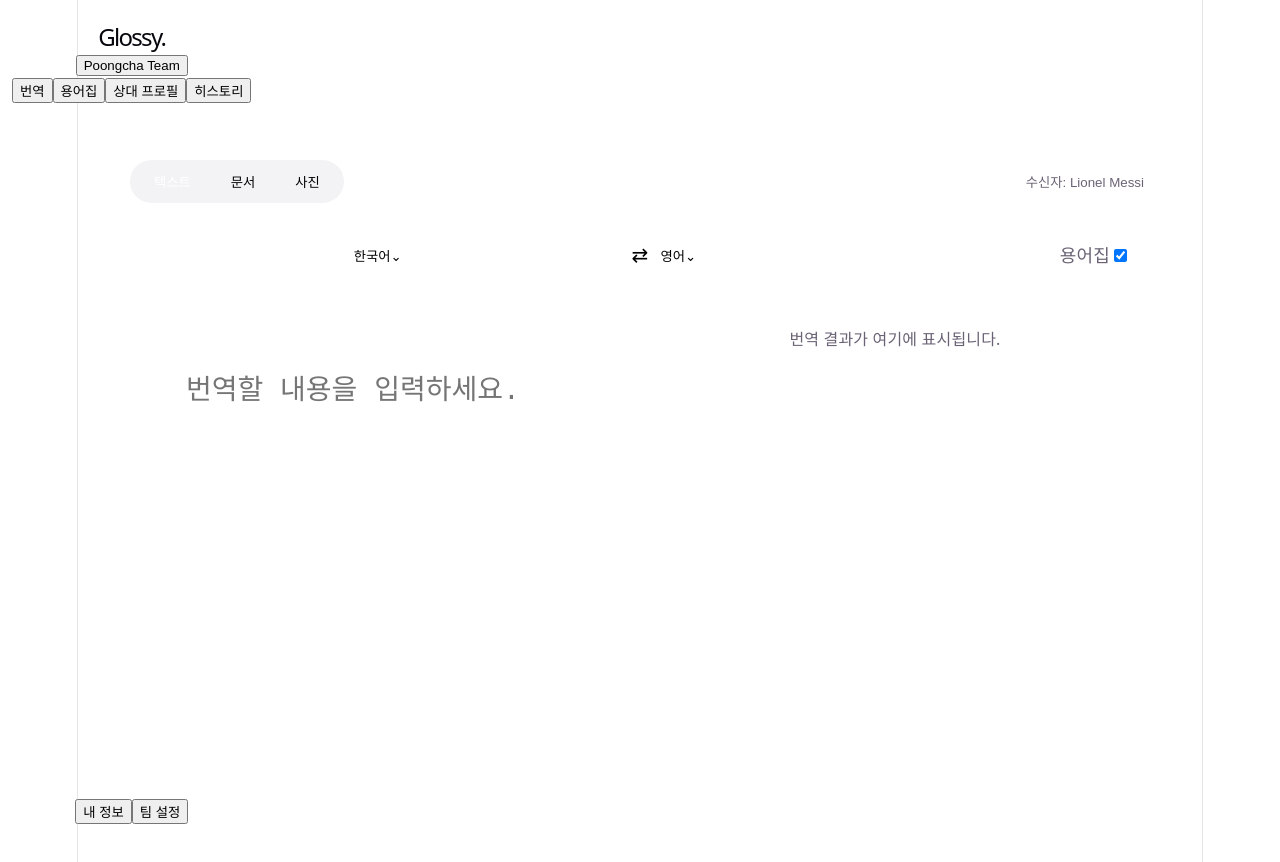
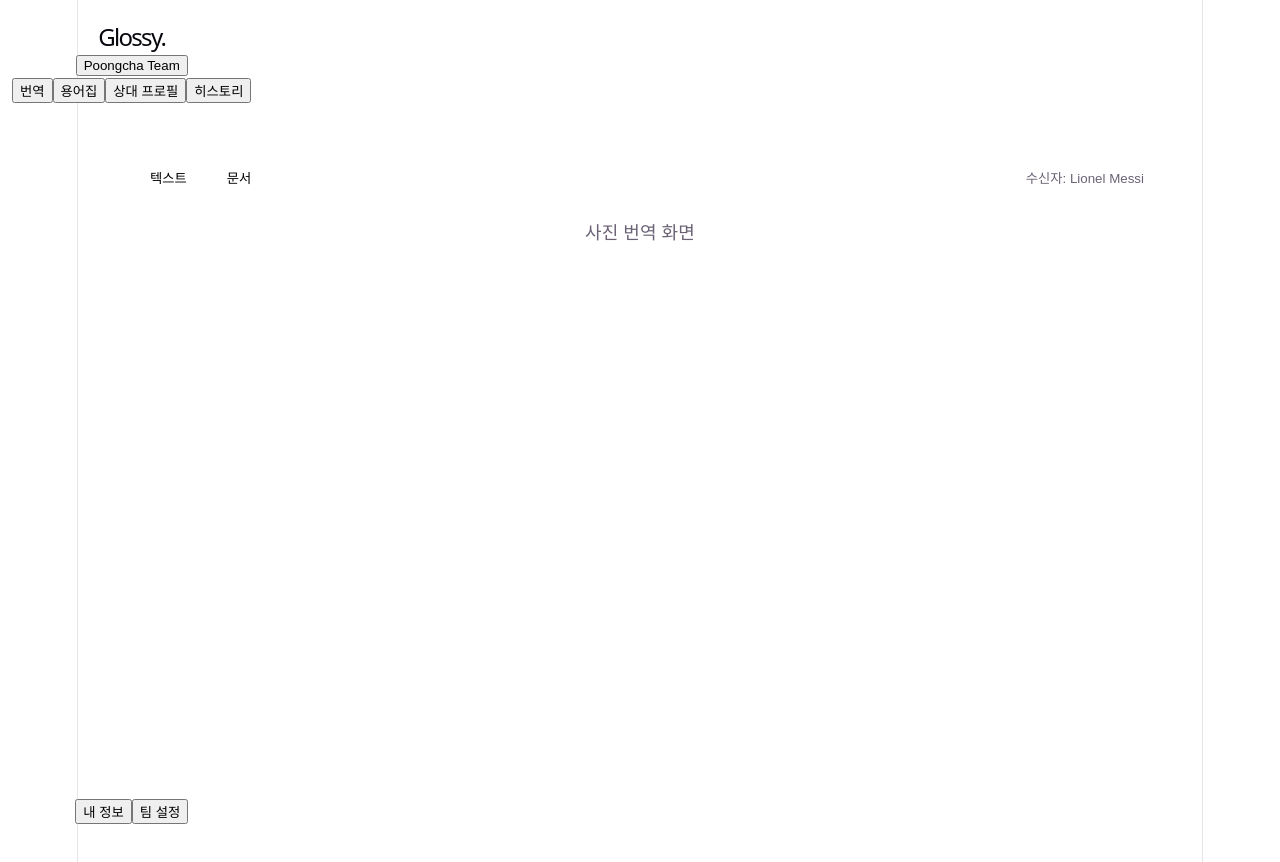
Before and after one commit to Potato-Love/Glossy, a React app in the folder frontend/: page / in a window 1280 px wide. Both pictures are taken after a click on the button "사진". Shown: the top 862 px of the page. Built offline with nearby package versions, Linux system fonts and the light colour scheme; the HTML template or start-up script is replaced by a standard one.

Commit message:
feat/create modebar components

```diff
--- a/frontend/src/components/layout/Sidebar.css
+++ b/frontend/src/components/layout/Sidebar.css
@@ -1,6 +1,6 @@
 .sidebar {
   width: var(--sidebar-width);
-  height: 100vh;
+  min-height: 100vh;
 
   position: fixed;
   top: 0;
--- /dev/null
+++ b/frontend/src/components/translate/ModeTabs.jsx
@@ -0,0 +1,27 @@
+import "../../pages/TranslatePage.css";
+
+function ModeTabs({mode, setMode}){
+    return(
+        <div className="modeTabs">
+            <button className={mode === "text" ? "mode-tab active" : "mode-tab"}
+            onClick={() => setMode("text")}
+            >
+                텍스트
+            </button>
+
+            <button className={mode === "document" ? "mode-tab active" : "mode-tab"}
+            onClick={() => setMode("document")}
+            >
+                문서
+            </button>
+
+            <button className={mode === "image" ? "mode-tab active" : "mode-tab"}
+            onClick={() => setMode("image")}
+            >
+                사진
+            </button>
+        </div>
+    )
+}
+
+export default ModeTabs;
--- a/frontend/src/pages/TranslatePage.css
+++ b/frontend/src/pages/TranslatePage.css
@@ -1,5 +1,5 @@
 .translate-page {
-  min-height: 100vh;
+  height: 100vh;
   padding: 160px 48px 80px;
 }
 
--- a/frontend/src/pages/TranslatePage.jsx
+++ b/frontend/src/pages/TranslatePage.jsx
@@ -1,7 +1,10 @@
 import { useState } from "react";
+import ModeTabs from "../components/translate/ModeTabs";
 import "./TranslatePage.css";
 
 function TranslatePage() {
+  const [mode, setMode] = useState("text");
+
   const [text, setText] = useState("");
   const [result, setResult] = useState("");
 
@@ -15,22 +18,25 @@ function TranslatePage() {
     <div className="translate-page">
       <div className="translate-container">
         <div className="translate-toolbar">
-          <div className="mode-tabs">
-            <button className="mode-tab active">텍스트</button>
-            <button className="mode-tab">문서</button>
-            <button className="mode-tab">사진</button>
-          </div>
+          <ModeTabs
+            mode={mode}
+            setMode={setMode}
+          />
 
           <button className="recipient-selector">
             수신자: Lionel Messi
           </button>
         </div>
 
+        {mode === "text" && (
+          <>
             <section className="translation-box">
               <div className="language-header">
                 <button>한국어⌄</button>
 
-            <button className="swap-button">⇄</button>
+                <button className="swap-button">
+                  ⇄
+                </button>
 
                 <div className="target-language">
                   <button>영어⌄</button>
@@ -46,7 +52,7 @@ function TranslatePage() {
                 <div className="source-panel">
                   <textarea
                     value={text}
-                onChange={(event) => setText(event.target.value)}
+                    onChange={(e) => setText(e.target.value)}
                     placeholder="번역할 내용을 입력하세요."
                   />
                 </div>
@@ -77,11 +83,19 @@ function TranslatePage() {
                 번역하기
               </button>
             </div>
+          </>
+        )}
 
-        {result && (
-          <section className="term-suggestion">
-            AI 감지 단어 영역
-          </section>
+        {mode === "document" && (
+          <div>
+            문서 번역 화면
+          </div>
+        )}
+
+        {mode === "image" && (
+          <div>
+            사진 번역 화면
+          </div>
         )}
       </div>
     </div>
```
Also changed, not shown: 1 other file (tests, documents, lock files or other folders). Lines whose indentation alone changed are shown as unchanged.
